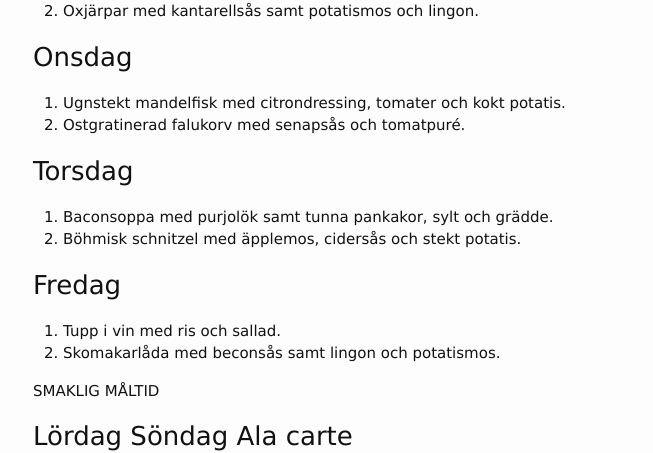
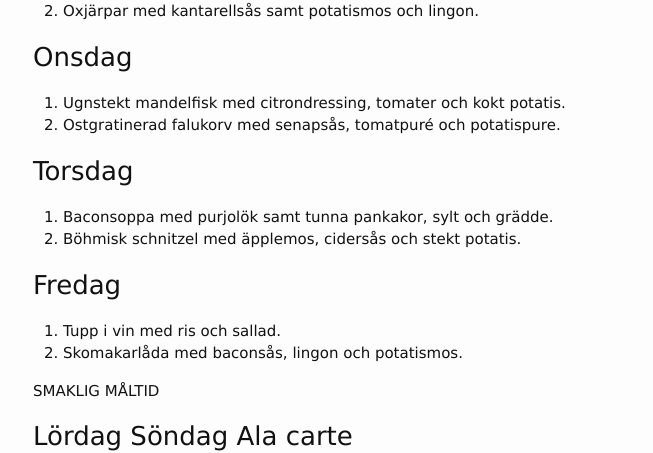
Before and after one commit to FarInn62/farinn62.github.io, a Jekyll site: the page built from lunch.md, in a window 1280 px wide. Shown: the part 375-828 px from the top of the page, without its empty margins (237-890 px from the left). Built offline with Jekyll 4.4.1, drawn with Linux system fonts in a browser that asks for light colours.

Commit message:
Update lunch.md

```diff
--- a/lunch.md
+++ b/lunch.md
@@ -22,7 +22,7 @@ Alla rätter: 100:- Take away: 90:-
 ### Onsdag
 
 1. Ugnstekt mandelfisk med citrondressing, tomater och kokt potatis.
-2. Ostgratinerad falukorv med senapsås och tomatpuré.
+2. Ostgratinerad falukorv med senapsås, tomatpuré och potatispure.
 
 ### Torsdag
 1.  Baconsoppa med purjolök samt tunna pankakor, sylt och grädde.
@@ -31,7 +31,7 @@ Alla rätter: 100:- Take away: 90:-
 ### Fredag
 
 1. Tupp i vin med ris och sallad.
-2. Skomakarlåda med beconsås samt lingon och potatismos.
+2. Skomakarlåda med baconsås, lingon och potatismos.
 
 SMAKLIG MÅLTID
 
```
